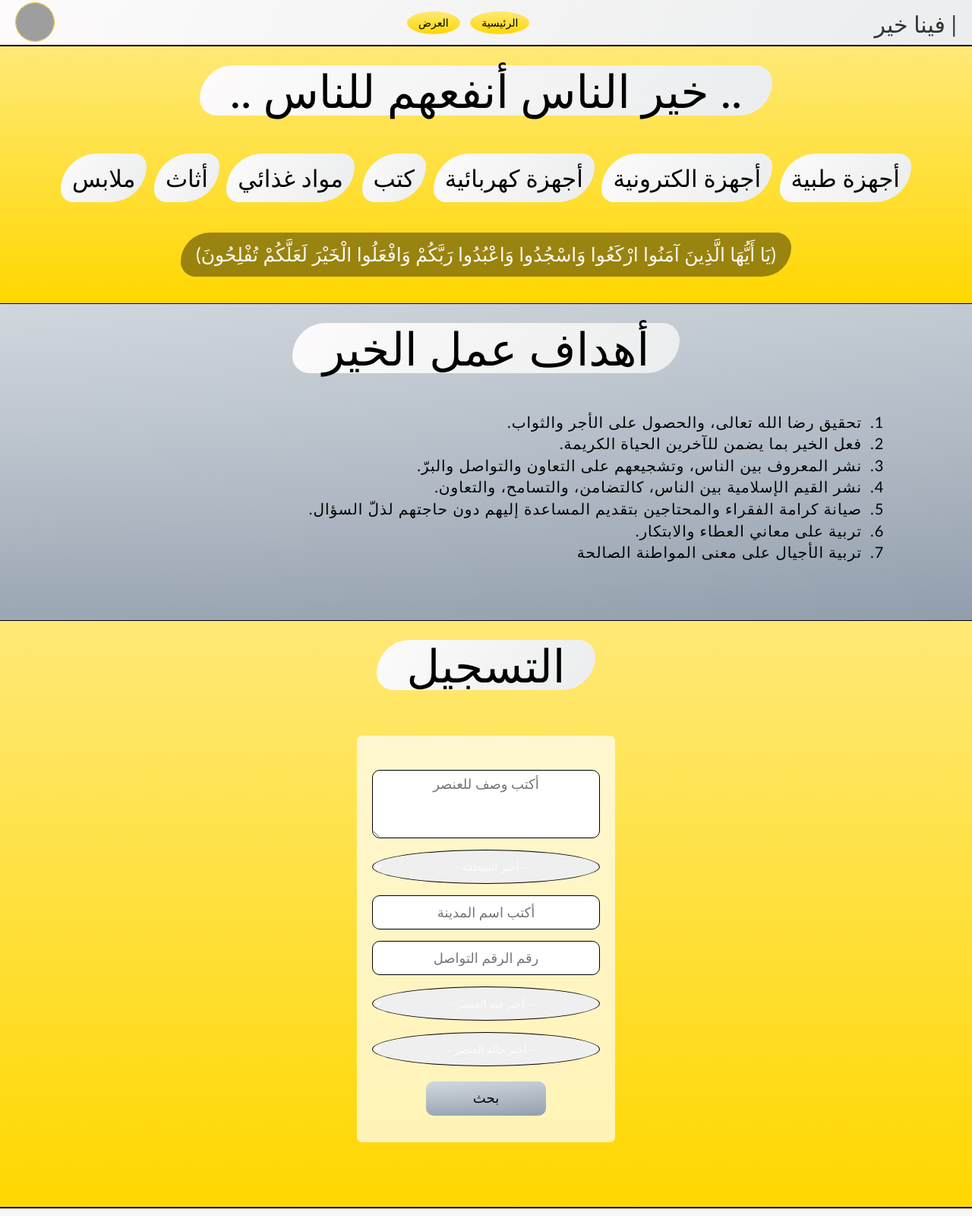
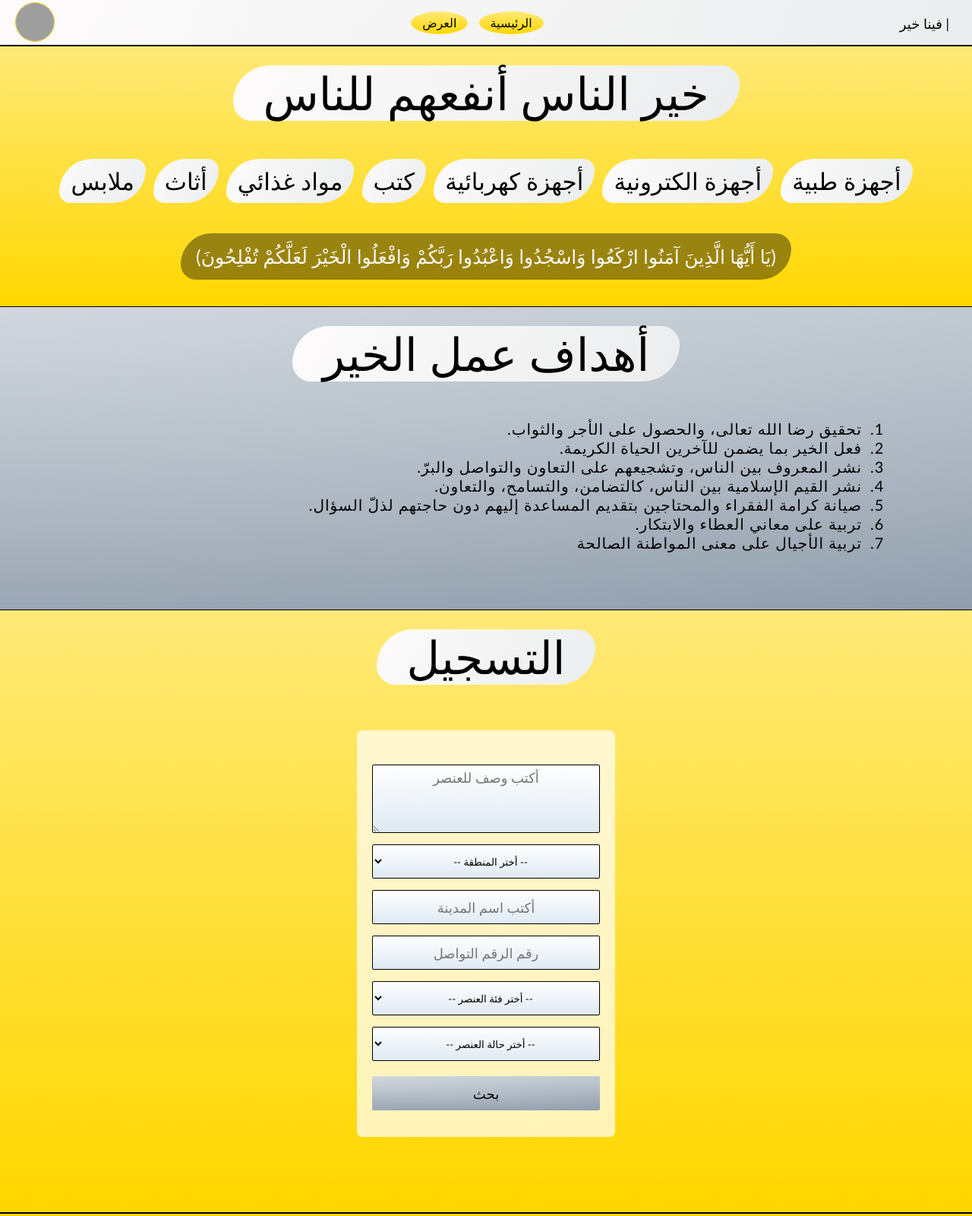
Before and after one commit to hus7sam/w, a PHP site: page / in a window 1280 px wide. Shown: the whole page at 76% size. Run offline with PHP 8.4, Linux system fonts and the light colour scheme; grey boxes are pictures that could not be loaded.

Commit message:
css sort1

```diff
--- a/dispaly.php
+++ b/dispaly.php
@@ -12,8 +12,8 @@ $r=1;
           content="width=device-width, user-scalable=no, initial-scale=1.0, maximum-scale=1.0, minimum-scale=1.0">
     <meta http-equiv="X-UA-Compatible" content="ie=edge">
     <link  rel="stylesheet" type="text/css" href="style.css">
-    <link rel="stylesheet" href="https://maxcdn.bootstrapcdn.com/bootstrap/3.3.7/css/bootstrap.min.css">
-
+<!--    <link rel="stylesheet" href="https://maxcdn.bootstrapcdn.com/bootstrap/3.3.7/css/bootstrap.min.css">-->
+<!---->
 
     <title>عرض</title>
 </head>
--- a/index.php
+++ b/index.php
@@ -91,11 +91,10 @@ if(isset($_POST["Description_F"])){
 <html lang="ar">
 <head>
     <meta charset="UTF-8">
-    <meta name="viewport"
-          content="width=device-width, user-scalable=no, initial-scale=1.0, maximum-scale=1.0, minimum-scale=1.0">
+    <meta name="viewport" content="width=device-width, user-scalable=no, initial-scale=1.0, maximum-scale=1.0, minimum-scale=1.0">
     <meta http-equiv="X-UA-Compatible" content="ie=edge">
     <link rel="stylesheet" type="text/css" href="style.css">
-    <link rel="stylesheet" href="https://maxcdn.bootstrapcdn.com/bootstrap/3.3.7/css/bootstrap.min.css">
+<!--    <link rel="stylesheet" href="https://maxcdn.bootstrapcdn.com/bootstrap/3.3.7/css/bootstrap.min.css">-->
 
     <title>فينا خير</title>
 </head>
@@ -109,7 +108,7 @@ if(isset($_POST["Description_F"])){
 </div>
 
 <div class="head">
-    <h1>  .. خير الناس أنفعهم للناس ..  </h1>
+    <h1>   خير الناس أنفعهم للناس   </h1>
 
     <a href="dispaly.php">أجهزة طبية </a>
     <a href="dispaly.php"> أجهزة الكترونية</a>
@@ -182,7 +181,7 @@ background: linear-gradient(-180deg, #BCC5CE 0%, #929EAD 98%), radial-gradient(a
                 <option value="مستعمل">مستعمل</option>
             </select>
 
-            <input class="btn_submit_sreach" type="submit" value="بحث">
+            <input class="btn_submit_insert" type="submit" value="بحث">
 
         </form>
     </div>
--- a/style.css
+++ b/style.css
@@ -1,6 +1,6 @@
 *
 {
-    /*box-sizing: border-box;*/
+    box-sizing: border-box;
     direction: rtl;
     font-family: calibri;
     font-weight: normal;
@@ -61,9 +61,8 @@ body
 
     display: inline-block;
     float: right;
-    margin: 15px auto;
-    padding: 0 0 ;
-    font-size: 30px;
+    margin: 15px -5px 0px ;  padding: 5px 15px ;
+    font-size: 18px;
     height: fit-content;
     width: fit-content;
 }
@@ -95,19 +94,9 @@ body
     /*background-image: linear-gradient(120deg, #ffd700 85%,#fffefc 10%, gold 100%);*/
     background-image: linear-gradient(to top, #FFD700 0%, #ffe977 100%);
     text-align: center;  color: #f5f1f3;
-    width: 100%;         height: fit-content; max-height: 100pc;
+    width: 100%;   height: fit-content;
     margin: auto auto;   padding: 25px 0;
     border-top: 1px solid black;
-
-}
-
-#text
-{
-    background-color: rgba(252, 252, 252, 0.8);
-    display: grid;
-    margin: 5px auto;       padding:12px 20px ;
-    border-radius: 1pc ;    border: none;
-    font: bold 18px Samim;
 
 }
 
@@ -352,11 +341,11 @@ footer a
 .list_insert
 {
     display: block;
-    margin: 15px auto;  padding: 5px 5px;
+    margin: 15px 0;  padding: 5px 5px;
     height: 45px;   width: 300px;
-    border-radius: 90%;    border: 1px solid #000;
+    border-radius: 2px;    border: 1px solid #000;
     font-family: calibri;   text-align: center;    /*font-size: 12px;*/
-
+    background-image: linear-gradient(to top, #dfe9f3 0%, white 100%);
 }
 
 .list_insert:hover {
@@ -373,7 +362,8 @@ input[type=text].input_form_insert
     margin: 15px auto;  padding: 5px 10px;
     height: 45px;   width: 300px;
     font-family: calibri;   text-align: center;     font-size: 18px;
-    border: 1px solid #000;    border-radius: 10px;
+    border: 1px solid #000;    border-radius: 2px;
+    background-image: linear-gradient(to top, #dfe9f3 0%, white 100%);
 }
 
 input[type=text].input_form_insert:hover {
@@ -386,8 +376,9 @@ input[type=text].input_form_insert:hover {
     display: block;
     margin: 15px auto;  padding: 5px 10px;
     height: 90px;   max-height: 90px;   width: 300px;   max-width: 300px;
-    border-radius: 10px; border: 1px solid #000;
+    border-radius: 2px; border: 1px solid #000;
     text-align: center; font-size: 18px;
+    background-image: linear-gradient(to top, #dfe9f3 0%, white 100%);
 }
 
 .textarea_form_insert:hover {
@@ -411,7 +402,7 @@ input[type=text].input_form_insert:hover {
     display: inline-block;
     width: 158px;   height: 45px ;
     margin: 15px 5px;    padding: 5px 10px;
-    border-radius: 10px;
+    border-radius: 2px;
     background-image: linear-gradient(120deg, #fdfbfb 0%, #ebedee 100%);
     font-family: calibri;   text-align: center; font-size: 15px;
 }
@@ -421,13 +412,29 @@ input[type=text].input_form_insert:hover {
     height: 45px ; width: 158px;
     background: linear-gradient(-180deg, #BCC5CE 0%, #929EAD 98%), radial-gradient(at top left, rgba(255,255,255,0.30) 0%, rgba(0,0,0,0.30) 100%);
     background-blend-mode: screen;
-    border-radius: 10px; border-width: 0px;
+    border-radius: 2px; border-width: 0px;
     font-family: calibri;   text-align: center; font-size: 18px; color: black;
 }
+
 
 .btn_submit_sreach:hover {
     background-image: linear-gradient(to right, #4facfe 0%, #00f2fe 100%);
 }
+
+.btn_submit_insert
+{
+    margin: 5px auto; padding: 5px 10px;
+    height: 45px ; width: 300px;
+    background: linear-gradient(-180deg, #BCC5CE 0%, #929EAD 98%), radial-gradient(at top left, rgba(255,255,255,0.30) 0%, rgba(0,0,0,0.30) 100%);
+    background-blend-mode: screen;
+    border-radius: 2px; border-width: 0px;
+    font-family: calibri;   text-align: center; font-size: 18px; color: black;
+}
+
+.btn_submit_insert:hover {
+    background-image: linear-gradient(to right, #4facfe 0%, #00f2fe 100%);
+}
+
 
 .diHead
 {
```
